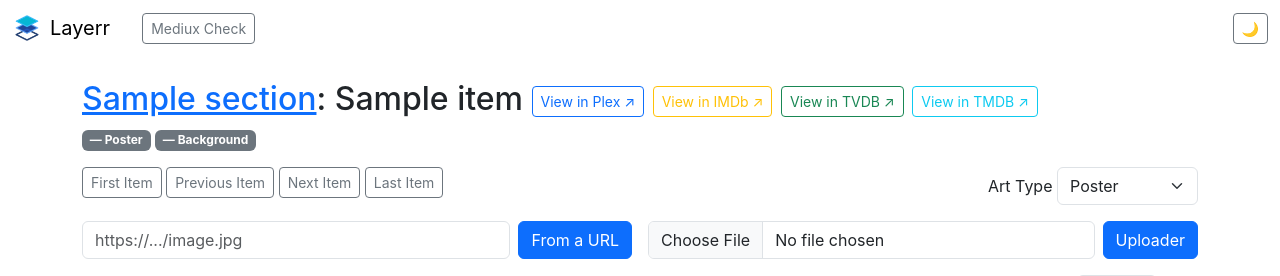
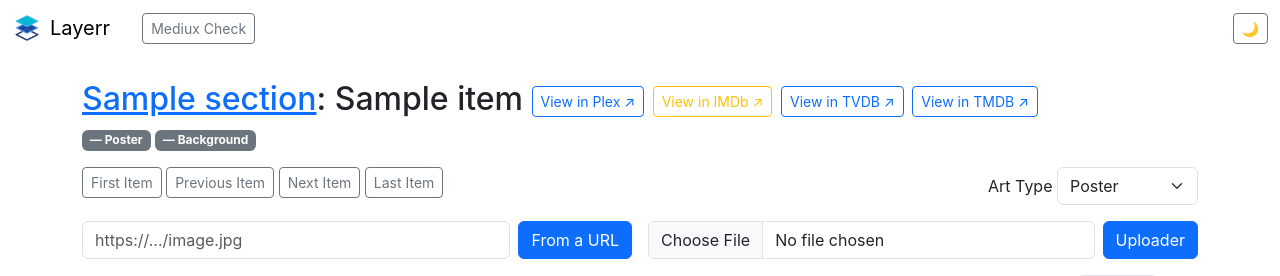
Before and after one commit to Minimaxpower/ArtLayerr, a Flask app: template templates/item.html in a window 1280 px wide. Shown: the top 276 px of the page. Run offline with Flask 3, Linux system fonts and the light colour scheme; the template is opened without the code that fills it: most values are stand-ins (such as "Sample title", 1, 10 or a date in 2020); some libraries are stand-ins or nearby versions.

Commit message:
change the color of tvdb/tmdb links

```diff
--- a/templates/item.html
+++ b/templates/item.html
@@ -15,10 +15,10 @@
     <a href="{{ imdb_url }}" target="_blank" class="btn btn-sm btn-outline-warning align-middle">View in IMDb ↗</a>
   {% endif %}
   {% if tvdb_url %}
-    <a href="{{ tvdb_url }}" target="_blank" class="btn btn-sm btn-outline-success align-middle">View in TVDB ↗</a>
+    <a href="{{ tvdb_url }}" target="_blank" class="btn btn-sm btn-outline-primary align-middle">View in TVDB ↗</a>
   {% endif %}
   {% if tmdb_url %}
-    <a href="{{ tmdb_url }}" target="_blank" class="btn btn-sm btn-outline-info align-middle">View in TMDB ↗</a>
+    <a href="{{ tmdb_url }}" target="_blank" class="btn btn-sm btn-outline-primary align-middle">View in TMDB ↗</a>
   {% endif %}
 </h2>
 
```
